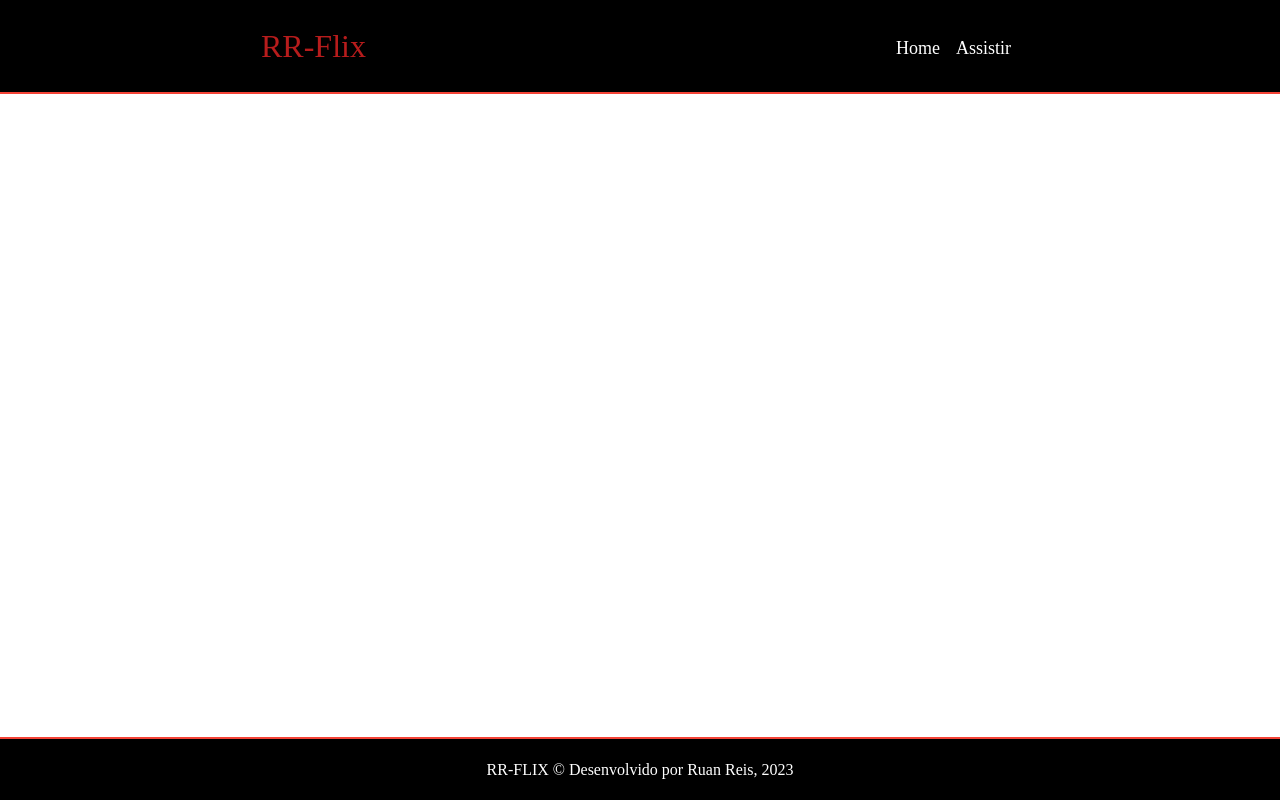
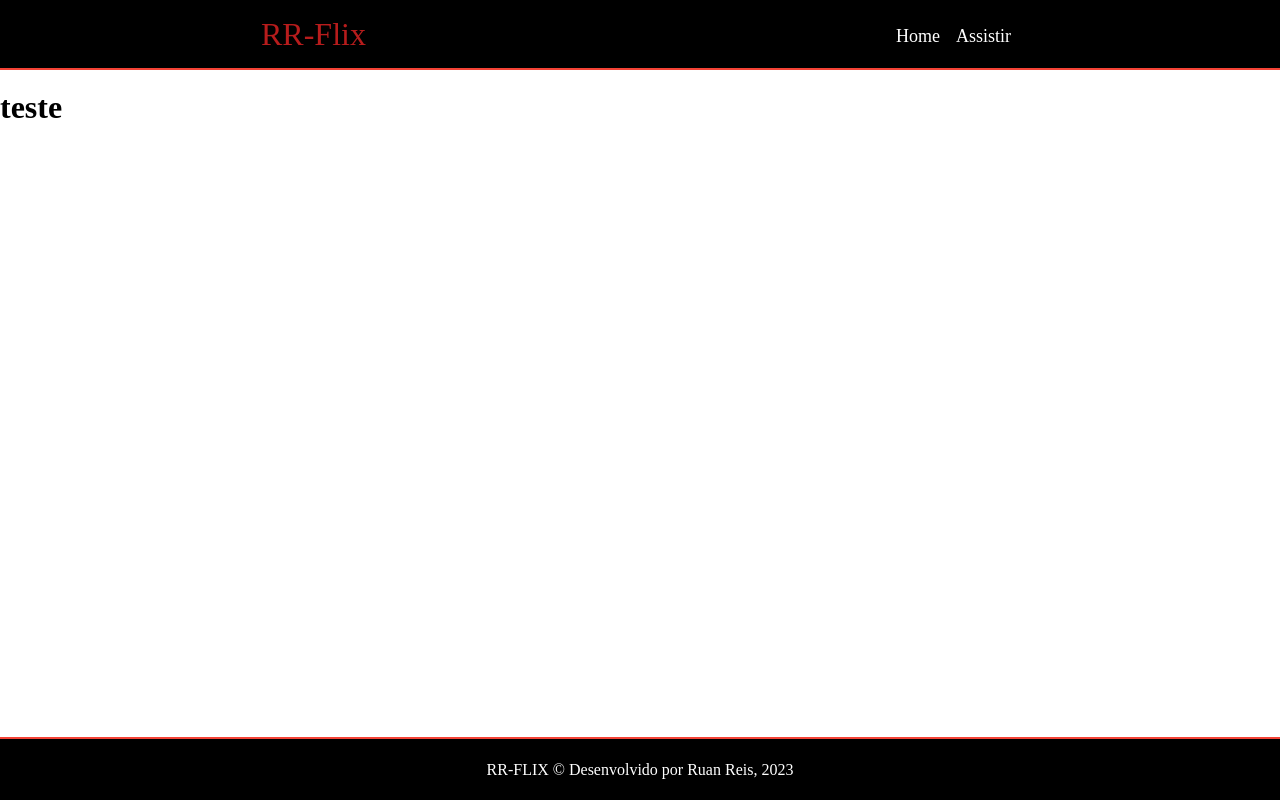
Before and after one commit to Limb00z/Projeto_RR-FLIX, a React (Vite) app: page / in a window 1280 px wide. Built offline with nearby package versions, Linux system fonts and the light colour scheme.

Commit message:
2 files modified

```diff
--- a/src/components/Banner/Banner.module.css
+++ b/src/components/Banner/Banner.module.css
@@ -5,5 +5,6 @@
   background-repeat: no-repeat;
   background-size: cover;
   background-position: center;
+  padding-top: 68px
 
 }
--- a/src/components/Header/Header.module.css
+++ b/src/components/Header/Header.module.css
@@ -5,7 +5,6 @@
   top: 0;
   width: 100%;
   height: 68px;
-  padding-block: .75rem;
   font-size: 1.5rem;
   display: flex;
   align-items: center;
```
